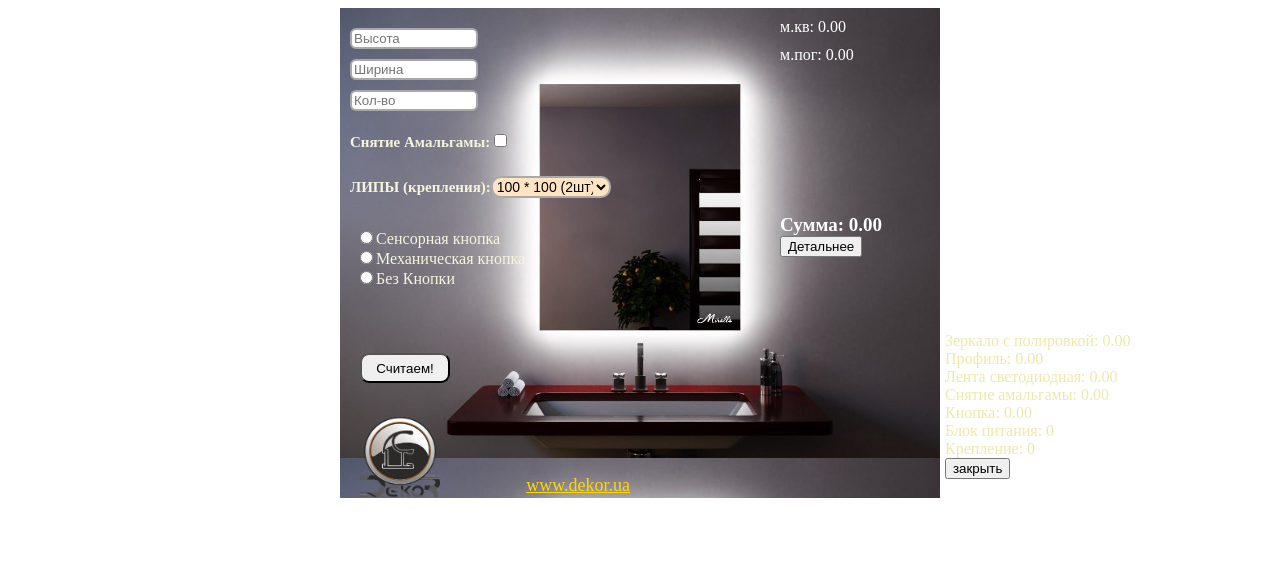
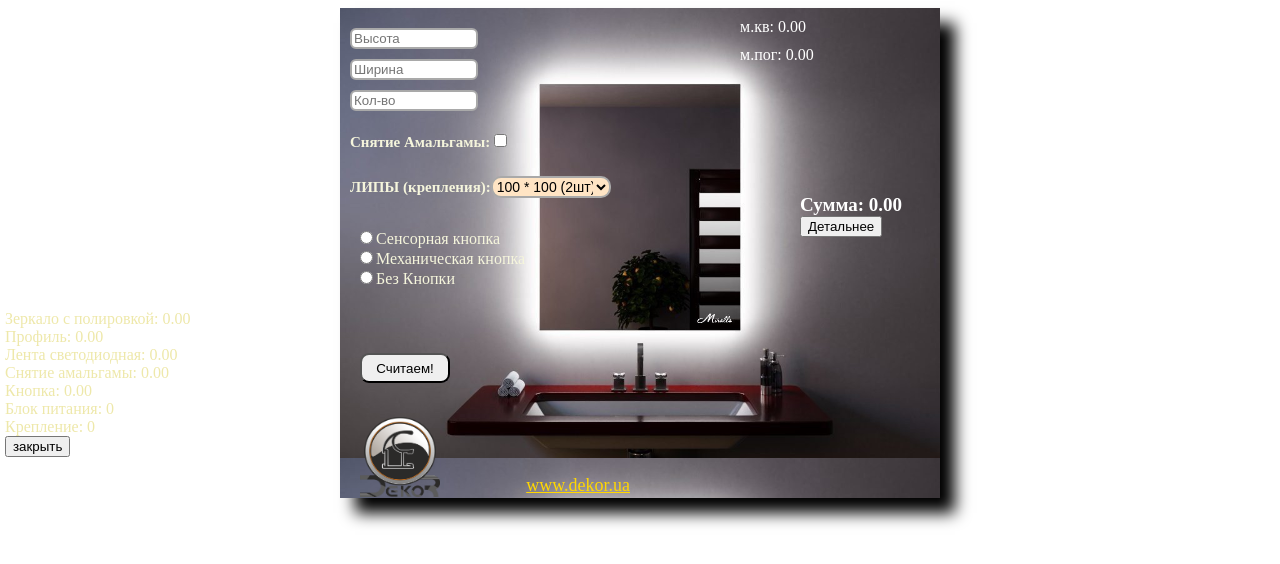
Before and after one commit to chetkiy777/lighting-mirror, a React (Create React App) app: page /#/showInfo in a window 1280 px wide. Shown: the top 564 px of the page. Built offline with nearby package versions, Linux system fonts and the light colour scheme.

Commit message:
correct margin

```diff
--- a/src/components/style.module.css
+++ b/src/components/style.module.css
@@ -23,8 +23,9 @@ form {
 }
 
 .rightSide {
+    position: relative;
     color: white;
-    margin-left: 130px;
+    margin-left: 90px;
 }
 
 .inp {
@@ -37,8 +38,13 @@ form {
 
 .rightSide .summ {
     font-size: 19px;
-    margin-top: 150px;
+    margin-top: 130px;
+    margin-left:60px;
     font-weight: bold;
+}
+
+.rightSide > button {
+    margin-left: 60px;
 }
 
 .isAmalg {
@@ -99,8 +105,8 @@ form {
     display: block;
     position: absolute;
     color: palegoldenrod;
-    top: 332px;
-    left: 945px;
+    top: 310px;
+    left: 5px;
 }
 
 .showInfoBlock a {
--- a/src/style.module.css
+++ b/src/style.module.css
@@ -1,3 +1,7 @@
+.leftSide {
+    grid-area: ls;
+}
+
 .wrapper {
     display: grid;
     grid-template-columns: 1fr 1fr;
@@ -6,12 +10,9 @@
     background-image: url("./img/2.jpg");
     background-size: 100%;
     max-width: 600px;
-   height: 490px;
+    height: 490px;
     margin: 0 auto;
-}
-
-.leftSide {
-    grid-area: ls;
+    box-shadow: 15px 15px 15px black;
 }
 
 .rightSide {
```
